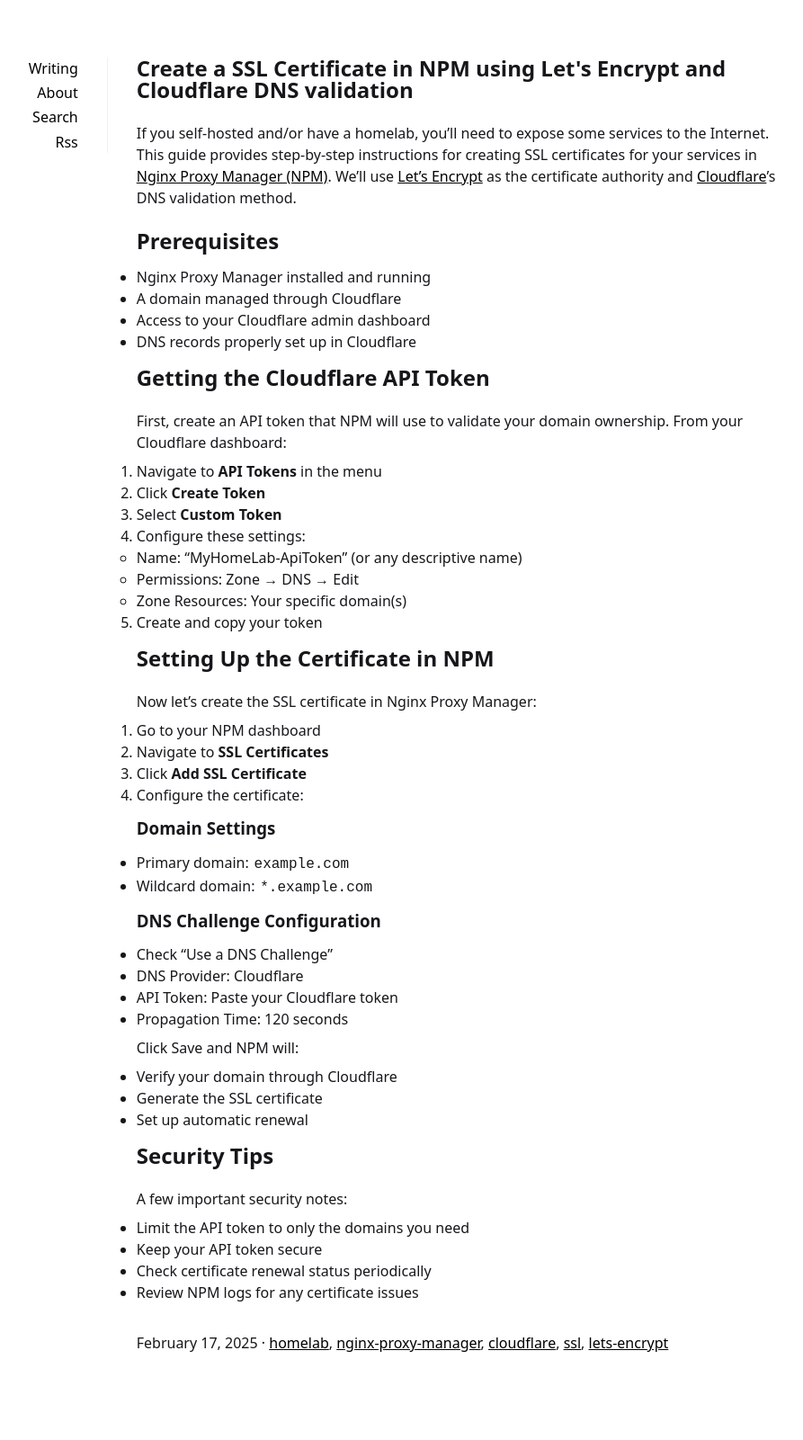
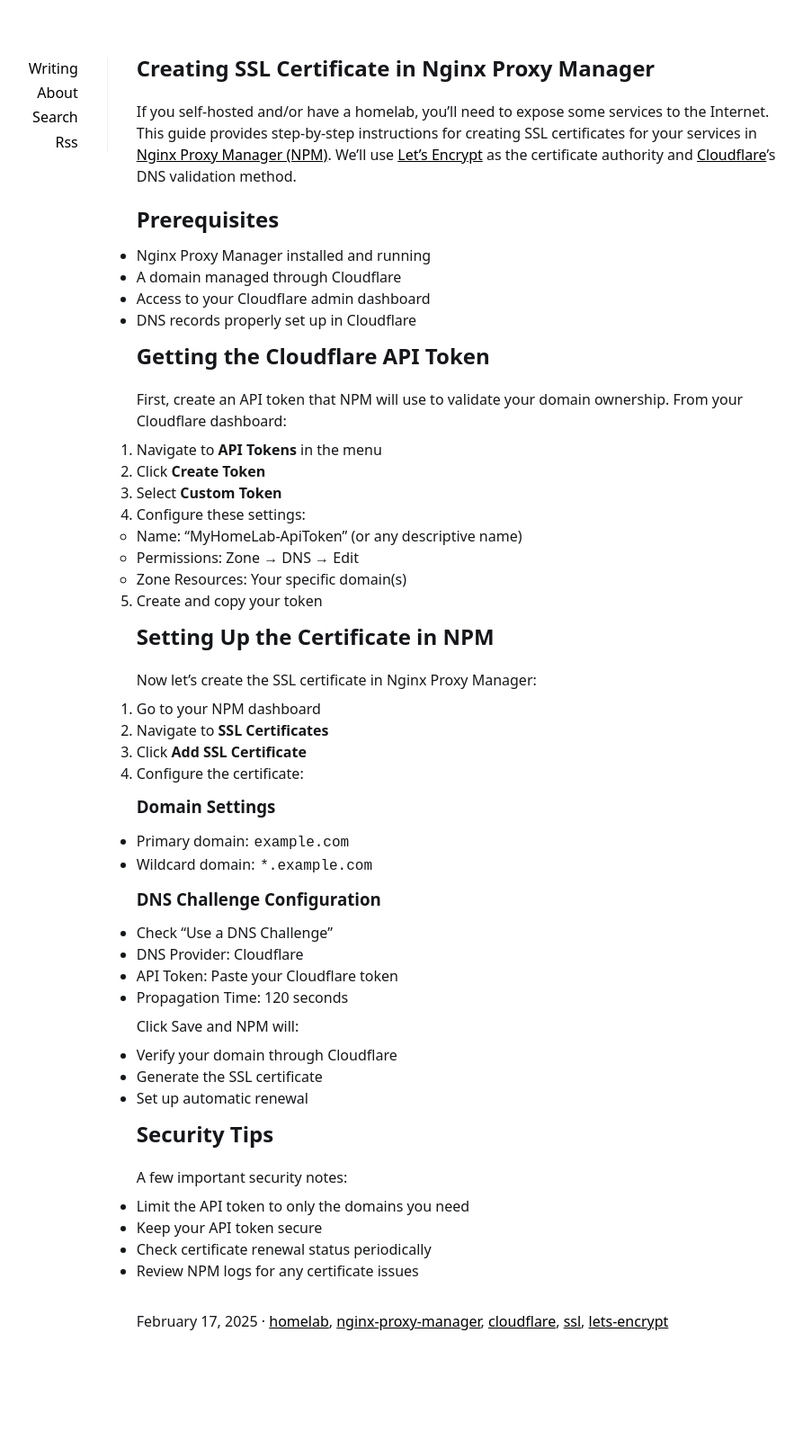
Before and after one commit to Mahut/mahut.github.io, a Jekyll site: the page built from _posts/2025-02-17-ssl-certificates-npm-letsencrypt-cloudflare.md, in a window 1280 px wide. Shown: the whole page at 90% size, without its empty margins (201-1094 px from the left). Built offline with Jekyll 4.4.1, drawn with Linux system fonts in a browser that asks for light colours; after the commit the page ends 1577 px from its top, so only the background shows below that.

Commit message:
Update title

```diff
--- a/_posts/2025-02-17-ssl-certificates-npm-letsencrypt-cloudflare.md
+++ b/_posts/2025-02-17-ssl-certificates-npm-letsencrypt-cloudflare.md
@@ -1,6 +1,6 @@
 ---
 layout: post
-title: Create a SSL Certificate in NPM using Let's Encrypt and Cloudflare DNS validation
+title: Creating SSL Certificate in Nginx Proxy Manager
 description: How to generate and auto-renew Let's Encrypt SSL certificates in Nginx Proxy Manager using Cloudflare DNS validation
 summary:
 comments: true
```
